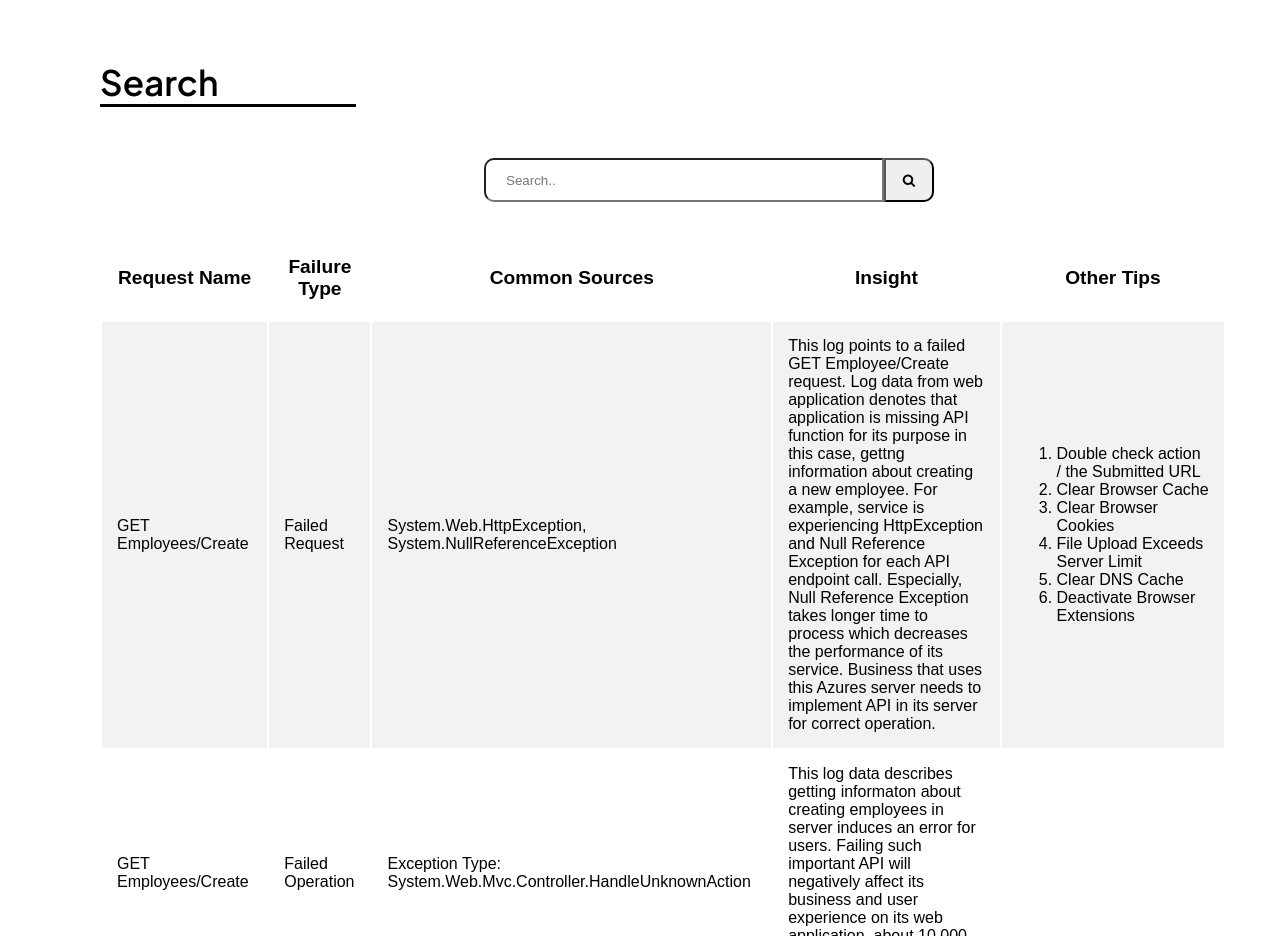
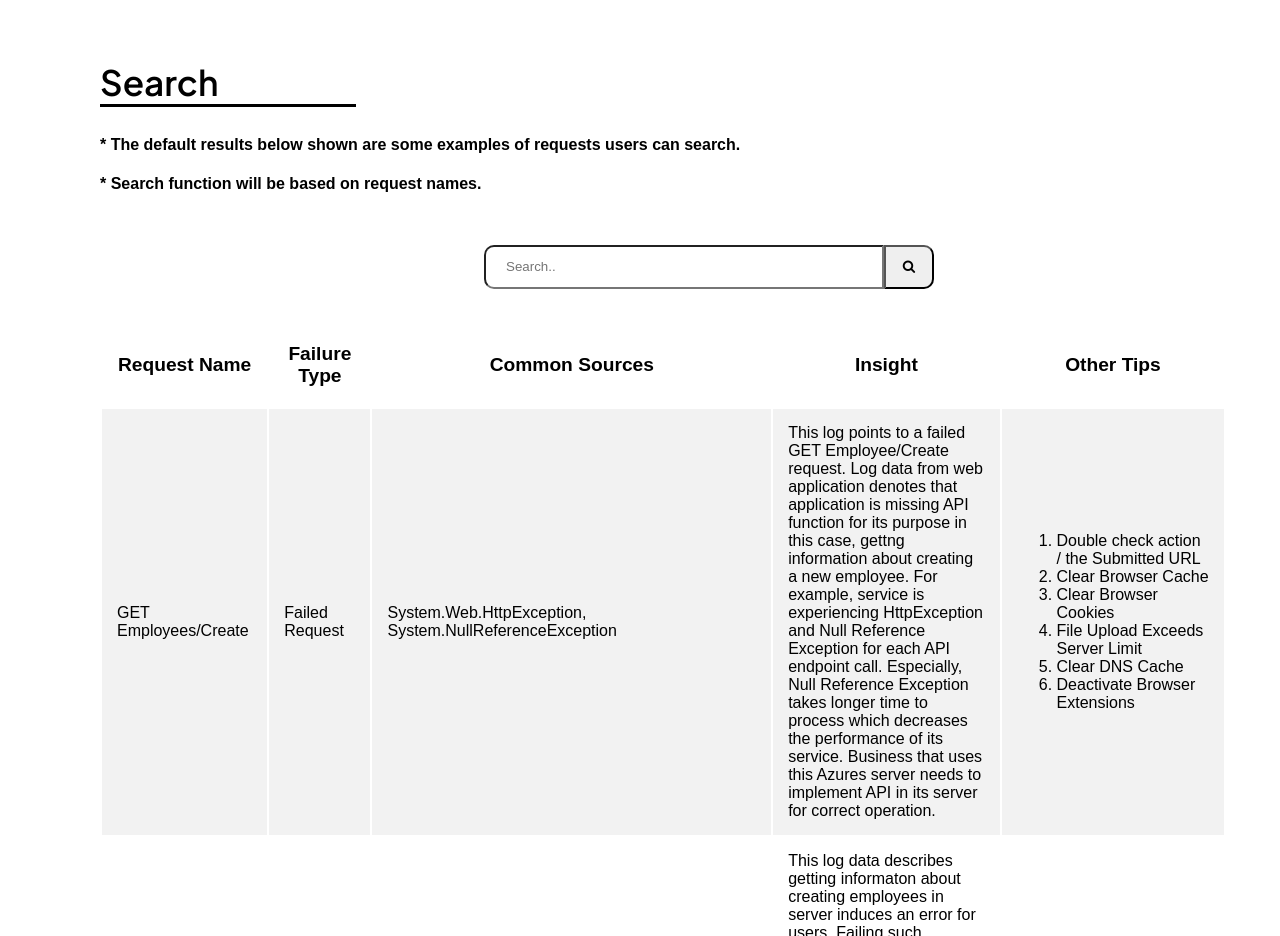
Before and after one commit to josephoh0214/MicrosoftAzureLogAnalysis, a React (Create React App) app: page / in a window 1280 px wide. Shown: the part 8240-9176 px from the top of the page. Built offline with nearby package versions, Linux system fonts and the light colour scheme.

Commit message:
search function modified

```diff
--- a/src/search.js
+++ b/src/search.js
@@ -24,6 +24,8 @@ export function Search({width, height}) {
     return (
         <div id="searchbox" style={{width: width, height: height}}>
             <h2>Search</h2>
+            <h4>* The default results below shown are some examples of requests users can search.</h4>
+            <h4>* Search function will be based on request names.</h4>
             <div id="searchbar">
                 <input type="text" placeholder="Search.." id="query"></input>
                 <button type="button" onClick={onClick}><i class="fa fa-search"></i></button>
```
